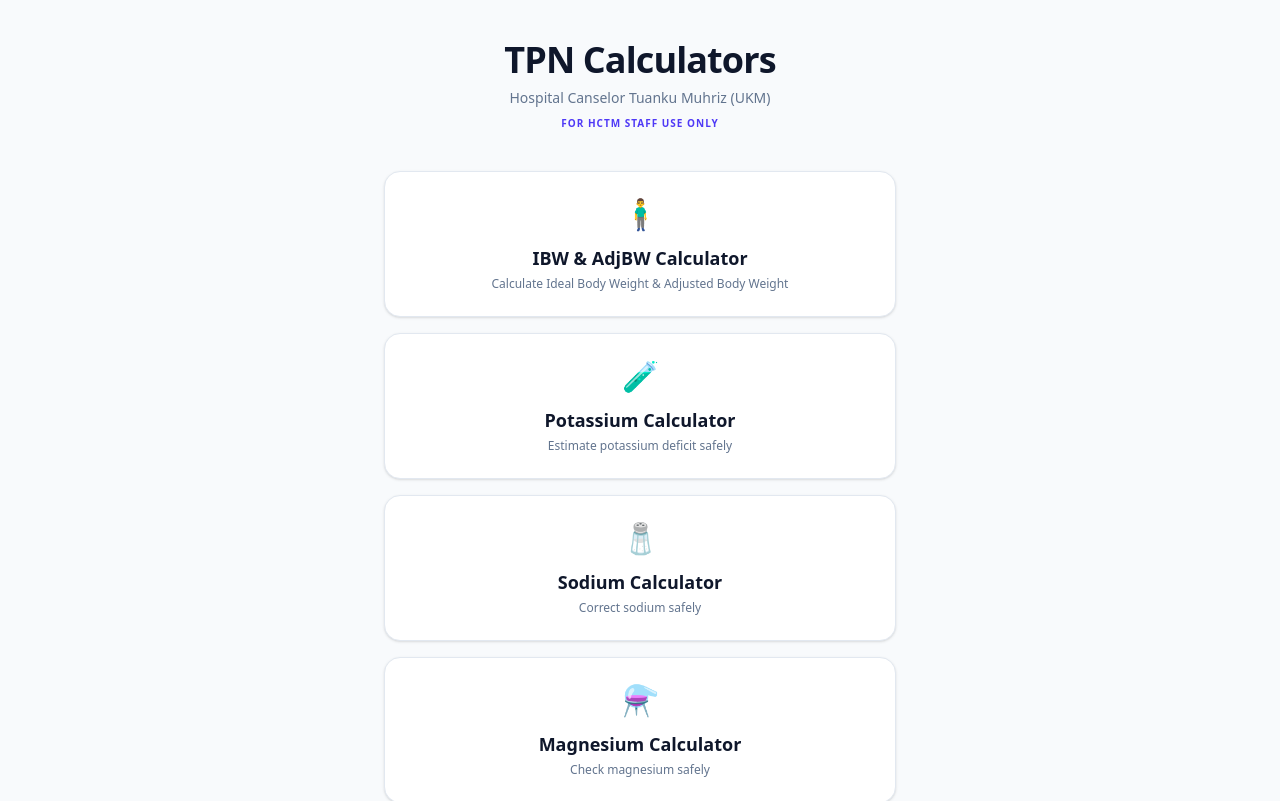
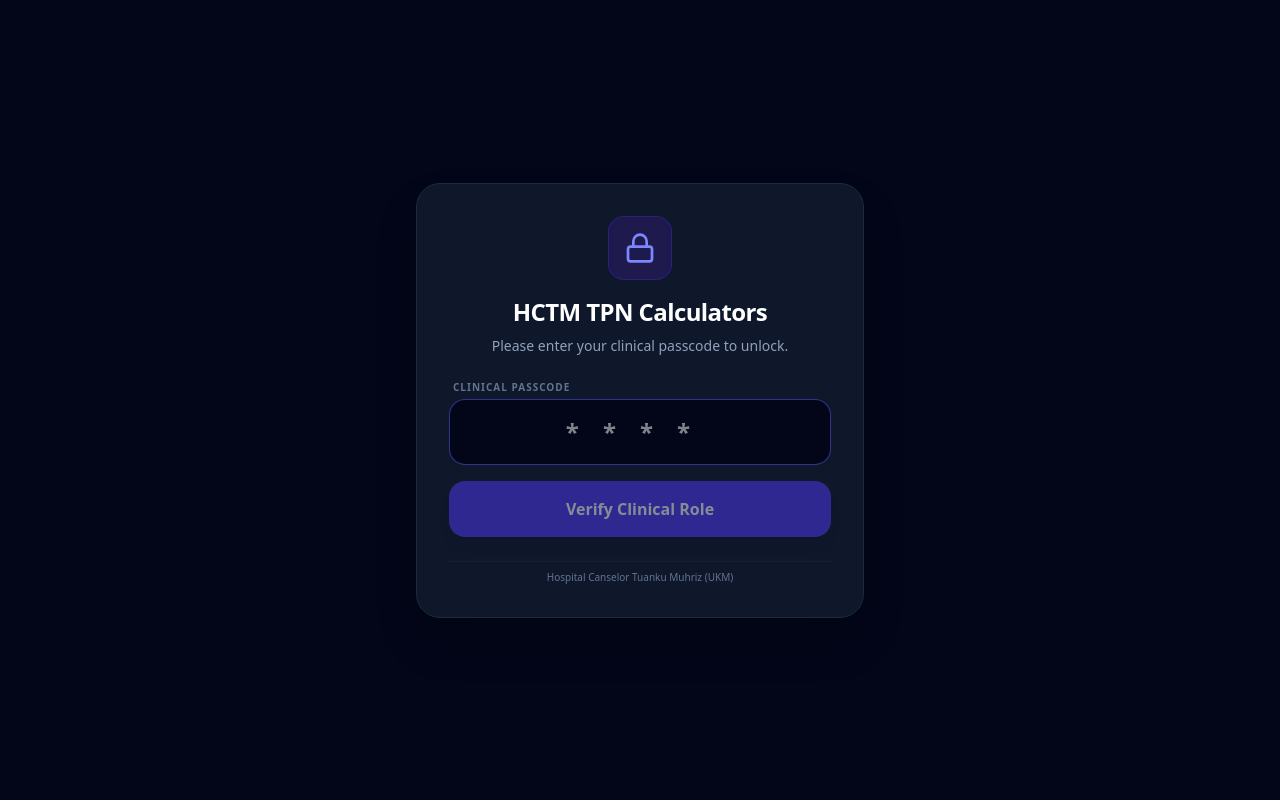
Before and after one commit to Jiahui-hub/tpncalculators, a React (Vite) app: page / in a window 1280 px wide. Shown: the top 801 px of the page. Built offline with nearby package versions, Linux system fonts and the light colour scheme.

Commit message:
initial commit

```diff
--- a/src/pages/Home2.tsx
+++ b/src/pages/Home2.tsx
@@ -1,173 +1,194 @@
 import { useState } from "react";
 import { useNavigate } from "react-router-dom";
-import { FiLock, FiUnlock, FiX } from "react-icons/fi";
+import { FiLock, FiLogOut } from "react-icons/fi";
 
 export default function Home() {
   const navigate = useNavigate();
-  const [isPharmacistMode, setIsPharmacistMode] = useState(localStorage.getItem("pharmacistMode") === "true");
-  const [showPasscodeModal, setShowPasscodeModal] = useState(false);
+  const [accessLevel, setAccessLevel] = useState<string | null>(localStorage.getItem("tpn_app_access"));
   const [passcode, setPasscode] = useState("");
-  const [pendingRoute, setPendingRoute] = useState<string | null>(null);
   const [error, setError] = useState("");
 
-  const tiles = [
+  const allTiles = [
     {
       title: "IBW & AdjBW Calculator",
       description: "Calculate Ideal Body Weight & Adjusted Body Weight",
       route: "/calculators/ibw-adjbw",
       icon: "🧍‍♂️",
-      protected: false,
     },
     {
       title: "Potassium Calculator",
       description: "Estimate potassium deficit safely",
       route: "/calculators/potassium",
       icon: "🧪",
-      protected: false,
     },
     {
       title: "Sodium Calculator",
       description: "Correct sodium safely",
       route: "/calculators/sodium",
       icon: "🧂",
-      protected: false,
     },
     {
       title: "Magnesium Calculator",
       description: "Check magnesium safely",
       route: "/calculators/magnesium",
       icon: "⚗️",
-      protected: false,
     },
     {
       title: "Malnutrition Screening",
       description: "GLIM, NRS 2002 & MUST tools",
       route: "/calculators/malnutrition-screening",
       icon: "📋",
-      protected: false,
     },
     {
       title: "TPN Assistant",
-      description: "Clinical Compounding",
+      description: "Osmolarity & Ca-PO4 Compatibility",
       route: "/calculators/tpn-assistant",
       icon: "💧",
-      protected: true,
+      premiumOnly: true,
     },
     {
       title: "Nutrition Goals (ESPEN/ASPEN)",
       description: "Calculate Kcal/Protein targets & EN Gap",
       route: "/calculators/nutrition-goals",
       icon: "🎯",
-      protected: true,
     },
   ];
 
-  const handleTileClick = (item: typeof tiles[0]) => {
-    if (item.protected && !isPharmacistMode) {
-      setPendingRoute(item.route);
-      setShowPasscodeModal(true);
-    } else {
-      navigate(item.route);
+  const tiles = allTiles.filter(tile => {
+    if (tile.premiumOnly && accessLevel !== "full") {
+      return false;
     }
+    return true;
+  });
+
+  const handleTileClick = (route: string) => {
+    navigate(route);
   };
 
   const handlePasscodeSubmit = (e: React.FormEvent) => {
     e.preventDefault();
     if (passcode === "4869") {
-      setIsPharmacistMode(true);
+      setAccessLevel("standard");
+      localStorage.setItem("tpn_app_access", "standard");
       localStorage.setItem("pharmacistMode", "true");
-      setShowPasscodeModal(false);
+      setError("");
       setPasscode("");
+    } else if (passcode === "8899") {
+      setAccessLevel("full");
+      localStorage.setItem("tpn_app_access", "full");
+      localStorage.setItem("pharmacistMode", "true");
       setError("");
-      if (pendingRoute) {
-        navigate(pendingRoute);
-        setPendingRoute(null);
-      }
+      setPasscode("");
     } else {
       setError("Incorrect passcode. Access denied.");
       setPasscode("");
     }
   };
 
+  const handleLock = () => {
+    localStorage.removeItem("tpn_app_access");
+    localStorage.removeItem("pharmacistMode");
+    sessionStorage.removeItem("tpn_authorized");
+    setAccessLevel(null);
+  };
+
+  if (!accessLevel) {
+    return (
+      <div className="min-h-screen bg-slate-950 flex items-center justify-center p-4 font-sans text-slate-200">
+        <div className="w-full max-w-md bg-slate-900 border border-slate-800 p-8 rounded-3xl shadow-2xl space-y-6">
+          <div className="text-center">
+            <div className="w-16 h-16 bg-indigo-950 text-indigo-400 border border-indigo-800/50 rounded-2xl flex items-center justify-center mx-auto mb-4 shadow-inner">
+              <FiLock size={32} />
+            </div>
+            <h2 className="text-2xl font-black text-white tracking-tight">HCTM TPN Calculators</h2>
+            <p className="text-slate-400 text-sm mt-2">
+              Please enter your clinical passcode to unlock.
+            </p>
+          </div>
+
+          <form onSubmit={handlePasscodeSubmit} className="space-y-4">
+            <div className="space-y-1">
+              <label className="block text-[10px] font-black text-slate-500 uppercase tracking-widest pl-1">
+                Clinical Passcode
+              </label>
+              <input
+                type="password"
+                autoFocus
+                className={`w-full p-4 text-center text-2xl font-black tracking-[1em] border rounded-2xl outline-none transition-all ${
+                  error
+                    ? "border-rose-500/50 bg-rose-950/20 text-rose-400"
+                    : "border-slate-800 bg-slate-950 focus:border-indigo-500/50 text-white"
+                }`}
+                value={passcode}
+                onChange={(e) => {
+                  setPasscode(e.target.value);
+                  setError("");
+                }}
+                maxLength={4}
+                placeholder="****"
+              />
+              {error && (
+                <p className="text-xs text-rose-400 font-bold text-center mt-2 animate-pulse">
+                  {error}
+                </p>
+              )}
+            </div>
+            <button
+              type="submit"
+              className="w-full py-4 bg-indigo-600 hover:bg-indigo-500 text-white font-black rounded-2xl shadow-lg transition-all active:scale-95 disabled:opacity-50"
+              disabled={passcode.length < 4}
+            >
+              Verify Clinical Role
+            </button>
+          </form>
+
+          <div className="text-center pt-2 border-t border-slate-800/60">
+            <p className="text-[10px] text-slate-500">
+              Hospital Canselor Tuanku Muhriz (UKM)
+            </p>
+          </div>
+        </div>
+      </div>
+    );
+  }
+
   return (
-    <div className="min-h-screen bg-slate-50 flex flex-col items-center p-6 md:p-10 font-sans">
+    <div className="min-h-screen bg-slate-50 flex flex-col items-center p-6 md:p-10 font-sans relative">
+      <div className="absolute top-4 right-4 md:top-8 md:right-8">
+        <button
+          onClick={handleLock}
+          className="flex items-center gap-1.5 px-3 py-1.5 rounded-xl bg-slate-200/80 hover:bg-slate-300/80 text-slate-600 text-xs font-bold transition-all shadow-sm active:scale-95"
+          title="Lock Portal"
+        >
+          <FiLogOut size={14} />
+          Lock App
+        </button>
+      </div>
+
       <h1 className="mb-2 text-4xl text-slate-900 font-black text-center tracking-tight">
         TPN Calculators
       </h1>
       <p className="text-slate-500 mb-2 text-center text-sm font-medium">Hospital Canselor Tuanku Muhriz (UKM)</p>
-      <p className="text-indigo-600 mb-10 text-center text-[10px] font-bold uppercase tracking-widest">For HCTM staff use only</p>
+      <p className="text-indigo-600 mb-10 text-center text-[10px] font-bold uppercase tracking-widest">
+        For HCTM staff use only ({accessLevel === "full" ? "Full Access" : "Standard Access"})
+      </p>
 
       {/* Container for tiles */}
-      <div className="flex flex-col items-center gap-4 w-full max-w-lg">
+      <div className="flex flex-col items-center gap-4 w-full max-w-lg flex-1">
         {tiles.map((item, index) => (
           <div
             key={index}
-            className={`bg-white p-6 rounded-2xl shadow-sm border w-full flex flex-col items-center transition-all duration-300 cursor-pointer hover:-translate-y-1 hover:shadow-md ${
-              item.protected && !isPharmacistMode ? "border-slate-200 opacity-90" : "border-slate-200 hover:border-indigo-200"
-            }`}
-            onClick={() => handleTileClick(item)}
+            className="bg-white p-6 rounded-2xl shadow-sm border border-slate-200 hover:border-indigo-200 w-full flex flex-col items-center transition-all duration-300 cursor-pointer hover:-translate-y-1 hover:shadow-md"
+            onClick={() => handleTileClick(item.route)}
           >
             <div className="relative w-full flex justify-center items-center">
               <div className="text-3xl mb-3">{item.icon}</div>
-              {item.protected && (
-                <div className={`absolute top-0 right-0 p-1.5 rounded-full ${isPharmacistMode ? "bg-emerald-100 text-emerald-600" : "bg-slate-100 text-slate-400"}`}>
-                  {isPharmacistMode ? <FiUnlock size={14} /> : <FiLock size={14} />}
-                </div>
-              )}
             </div>
             <h2 className="mb-1 text-slate-900 text-lg font-bold text-center">{item.title}</h2>
             <p className="m-0 text-slate-500 text-center text-xs font-medium">{item.description}</p>
-            {item.protected && !isPharmacistMode && (
-              <span className="mt-3 text-[9px] font-bold text-slate-400 uppercase tracking-widest">Pharmacist Mode Required</span>
-            )}
           </div>
         ))}
       </div>
-
-      {/* Passcode Modal */}
-      {showPasscodeModal && (
-        <div className="fixed inset-0 bg-slate-900/60 backdrop-blur-sm flex items-center justify-center p-4 z-50">
-          <div className="bg-white w-full max-w-sm rounded-3xl shadow-2xl p-8 relative animate-in fade-in zoom-in duration-300">
-            <button
-              onClick={() => { setShowPasscodeModal(false); setError(""); setPasscode(""); }}
-              className="absolute top-6 right-6 text-slate-400 hover:text-slate-600 transition-colors"
-            >
-              <FiX size={20} />
-            </button>
-
-            <div className="text-center mb-8">
-              <div className="w-16 h-16 bg-indigo-100 text-indigo-600 rounded-2xl flex items-center justify-center mx-auto mb-4">
-                <FiLock size={32} />
-              </div>
-              <h3 className="text-xl font-black text-slate-900">Pharmacist Mode</h3>
-              <p className="text-sm text-slate-500 mt-1">Enter passcode to unlock clinical tools</p>
-            </div>
-
-            <form onSubmit={handlePasscodeSubmit} className="space-y-4">
-              <div>
-                <input
-                  type="password"
-                  autoFocus
-                  className={`w-full p-4 bg-slate-50 border rounded-2xl text-center text-2xl tracking-[1em] font-black focus:ring-2 focus:ring-indigo-500 outline-none transition-all ${
-                    error ? "border-red-300 bg-red-50" : "border-slate-200"
-                  }`}
-                  value={passcode}
-                  onChange={(e) => setPasscode(e.target.value)}
-                  placeholder="••••"
-                  maxLength={4}
-                />
-                {error && <p className="text-center text-xs font-bold text-red-500 mt-3">{error}</p>}
-              </div>
-              <button
-                type="submit"
-                className="w-full py-4 bg-indigo-600 text-white rounded-2xl font-bold shadow-lg shadow-indigo-200 hover:bg-indigo-700 transition-all active:scale-[0.98]"
-              >
-                Unlock Access
-              </button>
-            </form>
-          </div>
-        </div>
-      )}
 
       {/* Disclaimer */}
       <div className="mt-12 max-w-md p-6 bg-slate-100 rounded-2xl border border-slate-200 text-center">
@@ -176,6 +197,13 @@
           Calculations are for reference only. Always verify with hospital protocols and consult senior clinical judgment before implementation.
         </p>
       </div>
+
+      {/* Footer credits */}
+      <div className="mt-8 text-center">
+        <p className="text-[11px] text-slate-400 font-semibold tracking-wide">
+          Developed by Lim Jia Hui (RPh. 27382)
+        </p>
+      </div>
     </div>
   );
 }
--- a/src/pages/NutritionGoals.tsx
+++ b/src/pages/NutritionGoals.tsx
@@ -82,7 +82,8 @@
   const navigate = useNavigate();
 
   useEffect(() => {
-    if (localStorage.getItem("pharmacistMode") !== "true") {
+    const access = localStorage.getItem("tpn_app_access");
+    if (!access) {
       navigate("/");
     }
   }, [navigate]);
```
Also changed, not shown: src/pages/TPNAssistant.tsx (+6 -12 lines).
